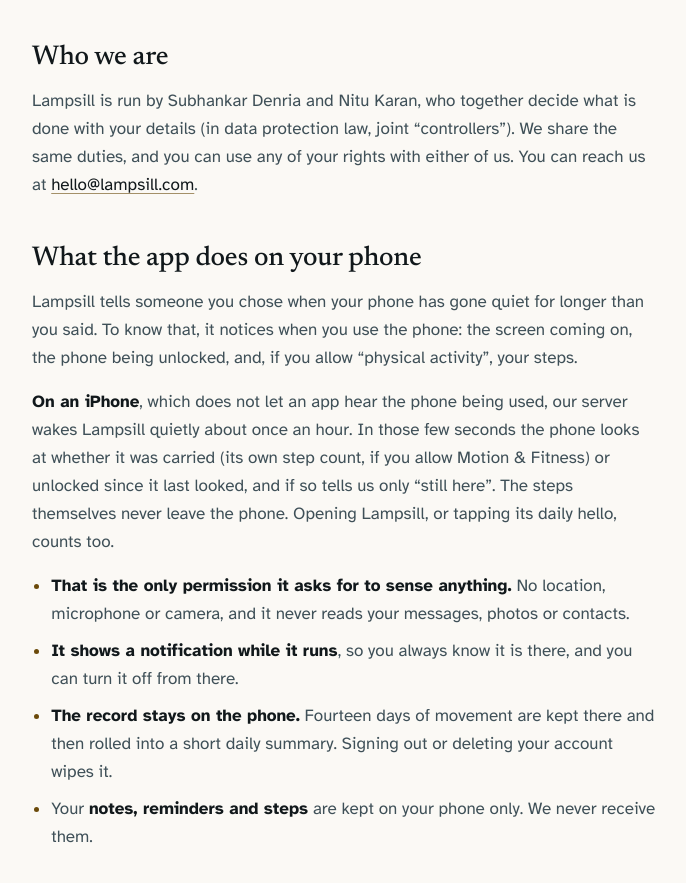
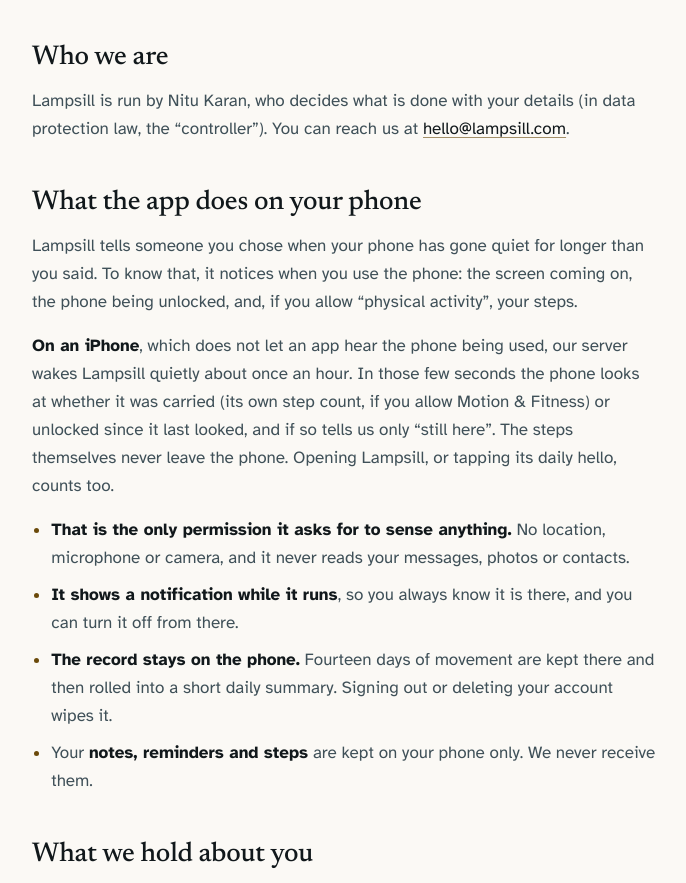
Before and after one commit to subhankardenria/lampsill_web, a Next.js app: page /privacy/app in a window 1280 px wide. Shown: the part 894-1777 px from the top of the page, without its empty margins (296-982 px from the left). Built offline with nearby package versions, Linux system fonts and the light colour scheme; no server answers.

Commit message:
Privacy notices: Nitu Karan as the controller

```diff
--- a/app/privacy/app/page.tsx
+++ b/app/privacy/app/page.tsx
@@ -43,8 +43,8 @@ import { Complaint } from '@/components/Complaint';
  *                                     nightly backup kept 30 days on Cloudflare
  *   deletion                          /delete-account, DELETE /v1/account
  *
- * Who runs it: Subhankar Denria and Nitu Karan, as joint controllers (30 Oct
- * 2026), under "Who we are". A postal address is not given; email is the contact.
+ * Who runs it: Nitu Karan, the controller (owners' choice, 30 Oct 2026; the same
+ * name as the App Store seller), under "Who we are". Email is the contact.
  */
 const UPDATED = '30 October 2026';
 
@@ -101,10 +101,9 @@ export default async function AppPrivacyPage({
 
           <h2>Who we are</h2>
           <p>
-            Lampsill is run by Subhankar Denria and Nitu Karan, who together decide what is done
-            with your details (in data protection law, joint &ldquo;controllers&rdquo;). We share
-            the same duties, and you can use any of your rights with either of us. You can reach us
-            at <a href="mailto:hello@lampsill.com">hello@lampsill.com</a>.
+            Lampsill is run by Nitu Karan, who decides what is done with your details (in data
+            protection law, the &ldquo;controller&rdquo;). You can reach us at{' '}
+            <a href="mailto:hello@lampsill.com">hello@lampsill.com</a>.
           </p>
 
           <h2>What the app does on your phone</h2>
--- a/app/privacy/page.tsx
+++ b/app/privacy/page.tsx
@@ -91,9 +91,8 @@ export default async function PrivacyPage({
 
           <h2>Who we are</h2>
           <p>
-            Lampsill is run by Subhankar Denria and Nitu Karan, who together are responsible for
-            your details (in data protection law, joint &ldquo;controllers&rdquo;). We share the
-            same duties, and you can use any of your rights with either of us. You can reach us at{' '}
+            Lampsill is run by Nitu Karan, who is responsible for your details (in data protection
+            law, the &ldquo;controller&rdquo;). You can reach us at{' '}
             <a href="mailto:hello@lampsill.com">hello@lampsill.com</a> about anything on this page.
           </p>
 
```
